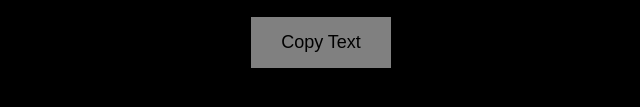
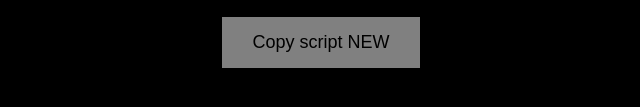
Before and after one commit to NOTHINGx555/MENU, a plain HTML site: page index.html in a window 1280 px wide. Shown: the part 535-642 px from the top of the page, without its empty margins (319-959 px from the left). Drawn offline with Linux system fonts and the light colour scheme.

Commit message:
Update index.html

```diff
--- a/index.html
+++ b/index.html
@@ -58,7 +58,7 @@
     <button id="playButton">
         <img id="image" src="https://tr.rbxcdn.com/3b2ad0cfbbd25880e2bb96061387f8c4/768/432/Image/Webp" alt="" title="">
     </button>
-    <button id="scriptButton">Copy Text</button>
+    <button id="scriptButton">Copy script NEW</button>
     <script>
         document.getElementById('playButton').addEventListener('click', () => {
             window.location.href = 'roblox://placeID=13874310483';
```
